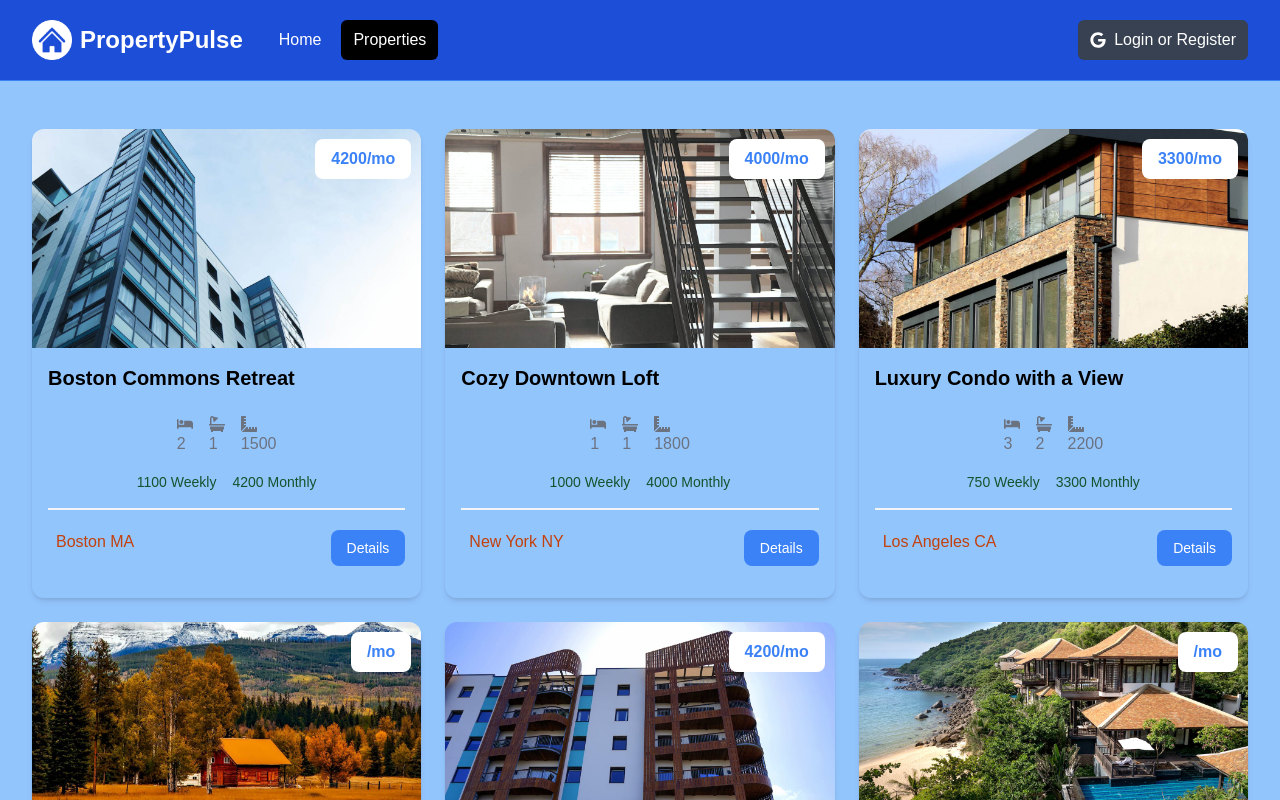
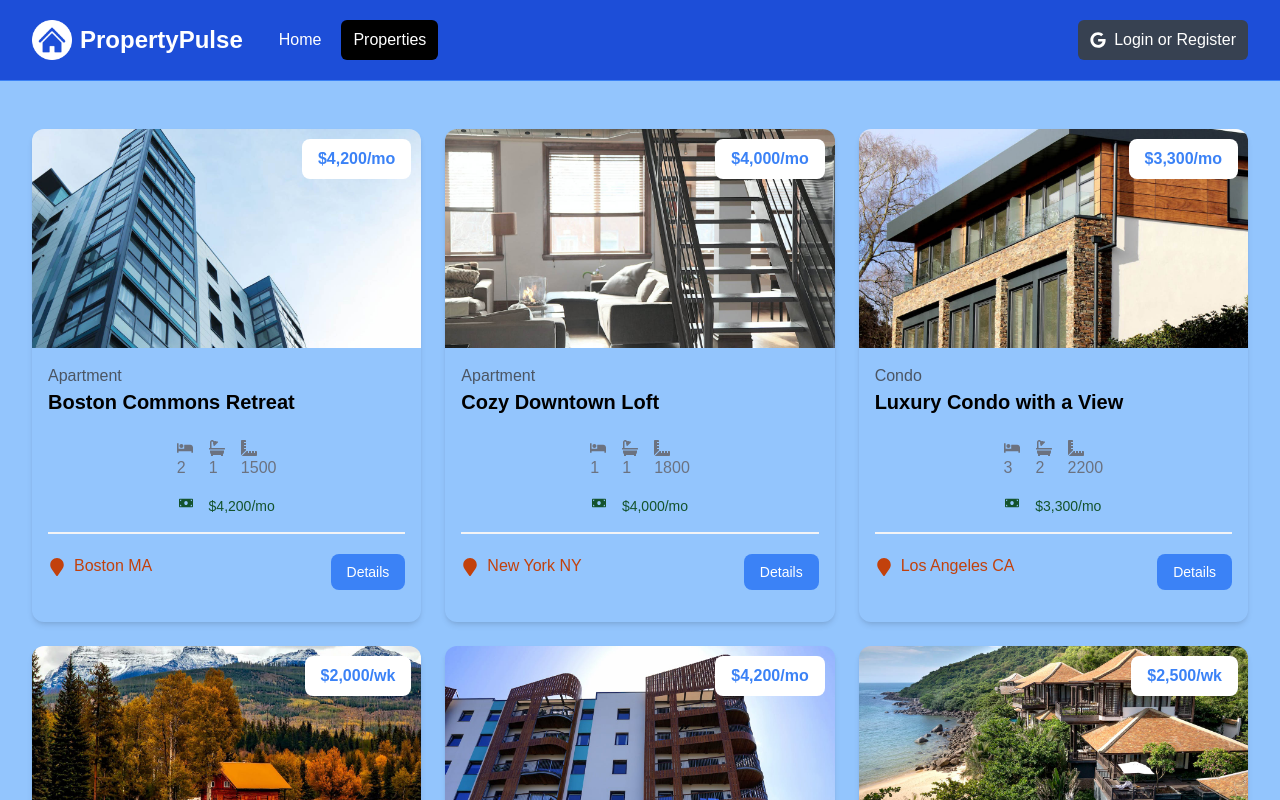
Before and after one commit to codiemaureen/PropertyPulse, a Next.js app: page /properties in a window 1280 px wide. Shown: the top 800 px of the page. Built offline with nearby package versions, Linux system fonts and the light colour scheme.

Commit message:
Adding dynamic data and icons

```diff
--- a/app/components/PropertyCard.jsx
+++ b/app/components/PropertyCard.jsx
@@ -3,6 +3,16 @@ import Link from "next/link";
 import { FaBed, FaBath, FaRulerCombined, FaMoneyBill, FaMapMarker } from "react-icons/fa";
 
 const PropertyCard = ({property}) => {
+ const getRateDisplay = () => {
+  const { rates } = property;
+  if (rates.monthly){
+   return `$${rates.monthly.toLocaleString()}/mo`
+  } else if (rates.weekly){
+   return `$${rates.weekly.toLocaleString()}/wk`
+  } else if (rates.nightly){
+   return `$${rates.nightly.toLocaleString()}/night`
+  }
+ }
  return (
     <div className="rounded-xl shadow-md relative">
       <Image
@@ -10,48 +20,46 @@ const PropertyCard = ({property}) => {
         alt=""
         width='0'
         height='0'
-        sizes="100vw"
+        sizes="100vww"
         className="w-full h-auto rounded-t-xl"
       />
       <div className="p-4">
         <div className="text-left md:text-center lg:text-left mb-6">
+          <div className="text-gray-600">{property.type}</div>
           <h3 className="text-xl font-bold">{property.name}</h3>
         </div>
         <h3
           className="absolute top-[10px] right-[10px] bg-white px-4 py-2 rounded-lg text-blue-500 font-bold text-right md:text-center lg:text-right"
         >
-          {property.rates.monthly}/mo
+          {getRateDisplay()}
         </h3>
 
         <div className="flex justify-center gap-4 text-gray-500 mb-4">
           <p>
-            <i className="fa-solid fa-bed"><FaBed/></i>
-            <span className="md:hidden lg:inline">{property.beds} </span>
+            <FaBed className="fa-solid fa-bed"/>
+            <span className="md:hidden lg:inline">{property.beds}{' '} </span>
           </p>
           <p>
-            <i className="fa-solid fa-bath"><FaBath/> </i>
-            <span className="md:hidden lg:inline">{property.baths}</span>
+            <FaBath className="fa-solid fa-bath"/>
+            <span className="md:hidden lg:inline">{property.baths}{' '}</span>
           </p>
           <p>
-            <i className="fa-solid fa-ruler-combined"><FaRulerCombined/></i>
-            <span className="md:hidden lg:inline">{property.square_feet}</span>
+            <FaRulerCombined className="fa-solid fa-ruler-combined"/>
+            <span className="md:hidden lg:inline">{property.square_feet}{' '}</span>
           </p>
         </div>
 
         <div
           className="flex justify-center gap-4 text-green-900 text-sm mb-4"
         >
-          <p><i className="fa-solid fa-money-bill"></i>{property.rates.weekly} Weekly</p>
-          <p><i className="fa-solid fa-money-bill"></i>{property.rates.monthly} Monthly</p>
+          <p><FaMoneyBill className="fa-solid fa-money-bill"/></p>{getRateDisplay()}
         </div>
 
         <div className="border border-gray-100 mb-5"></div>
 
         <div className="flex flex-col lg:flex-row justify-between mb-4">
           <div className="flex align-middle gap-2 mb-4 lg:mb-0">
-            <i
-              className="fa-solid fa-location-dot text-lg text-orange-700"
-            ></i>
+            <FaMapMarker className="fa-solid fa-location-dot text-lg text-orange-700 mt-1"/>
             <span className="text-orange-700"> {property.location.city} {property.location.state} </span>
           </div>
           <Link
```
